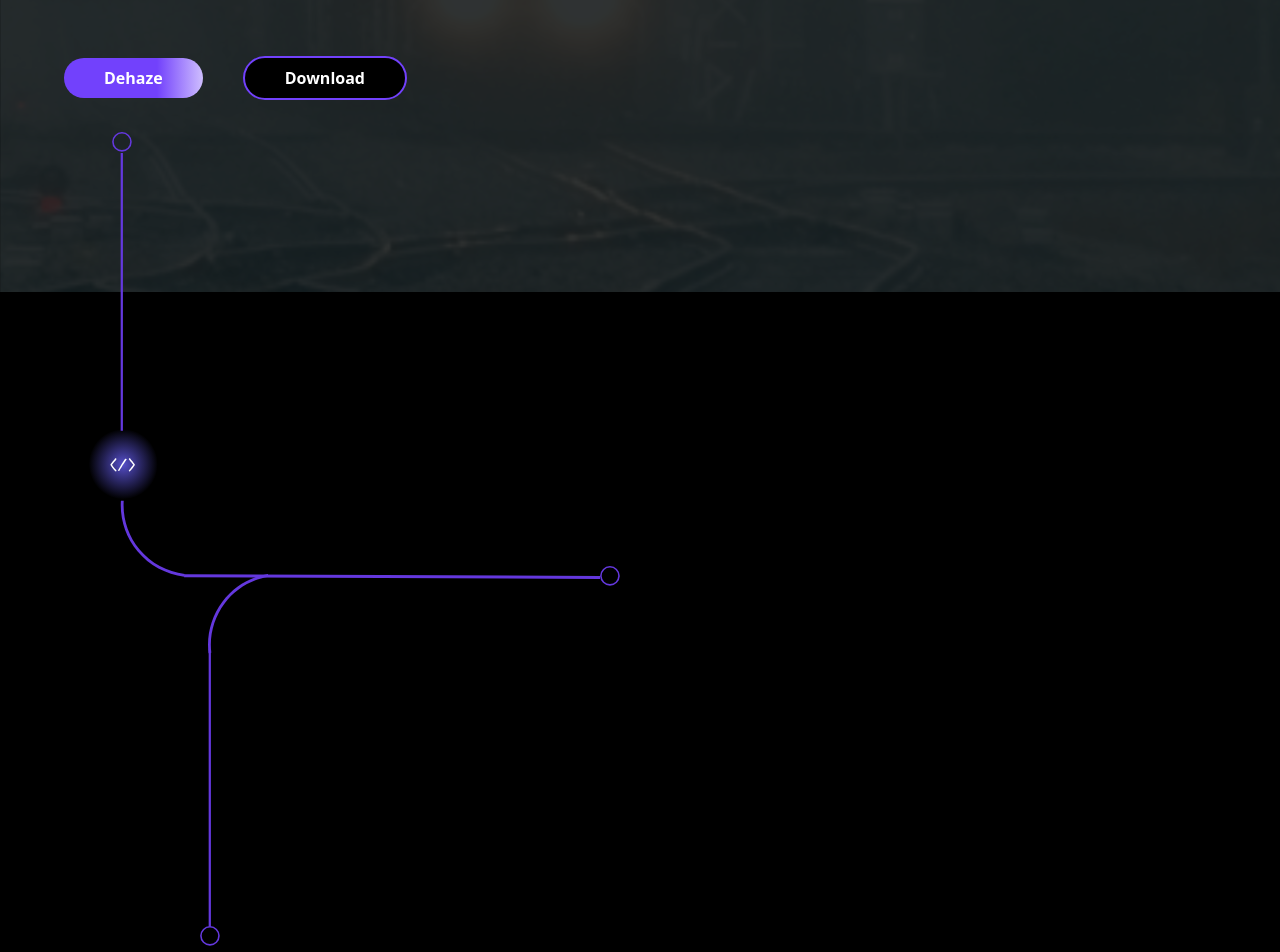
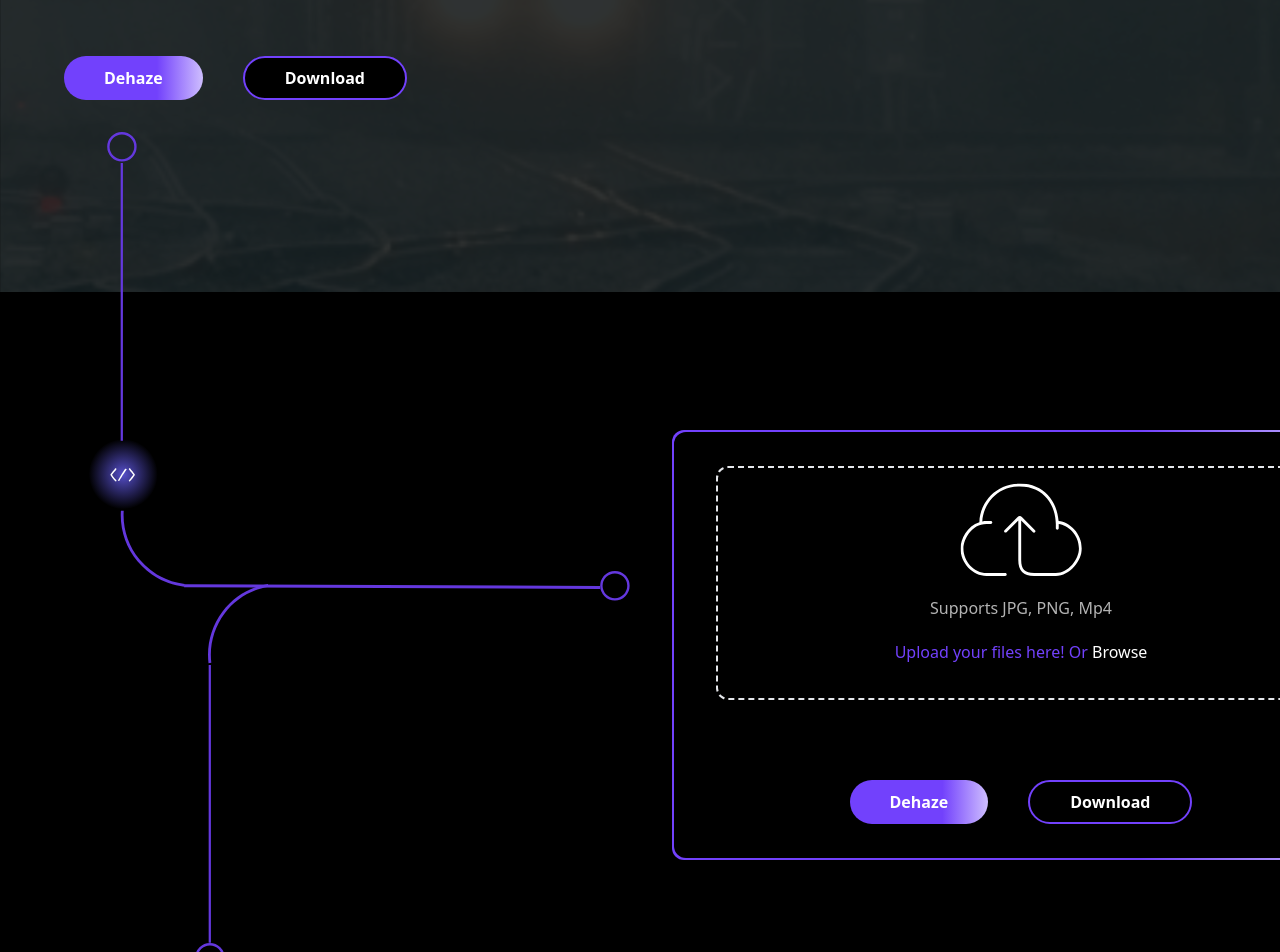
Before and after one commit to Sauhardya27/HazeXpert, a React (Vite) app in the folder hazexpert/: page / in a window 1280 px wide. Shown: the part 440-1392 px from the top of the page. Built offline with nearby package versions, Linux system fonts and the light colour scheme.

Commit message:
Upload finished

```diff
--- a/hazexpert/src/App.jsx
+++ b/hazexpert/src/App.jsx
@@ -1,5 +1,5 @@
 import styles from "./style";
-import { Navbar, Hero, Design } from "./components";
+import { Navbar, Hero, Design, Upload } from "./components";
 
 const App = () => (
   <div className="bg-black w-full overflow-hidden">
@@ -17,6 +17,8 @@ const App = () => (
       </div>
     </div>
     <Design />
+    <Upload />
+
   </div>
 );
 
--- a/hazexpert/src/assets/index.js
+++ b/hazexpert/src/assets/index.js
@@ -9,6 +9,7 @@ import Line2 from "./Line2.svg";
 import round1 from "./round1.svg";
 import round2 from "./round2.svg";
 import Gradient from "./Gradient.svg"
+import cloud from "./cloud.svg";
 /*import card from "./card.png";
 import coinbase from "./coinbase.png";
 import dropbox from "./dropbox.png";
@@ -27,4 +28,5 @@ export {
   round1,
   round2,
   Gradient,
+  cloud,
 };
--- a/hazexpert/src/components/Button.jsx
+++ b/hazexpert/src/components/Button.jsx
@@ -1,6 +1,6 @@
 const Button = () => (
-	<div className="mt-20 space-x-5 xs:space-x-10">
-		<button type="button" className={`bg-gradient-to-r from-purpleG to-whiteG text-white text-base font-semibold px-5 xs:px-10 py-2 rounded-full hover:scale-125 ease-out duration-300`}>Dehaze</button>
+	<div className="mt-5 xs:mt-20 xs:space-x-10 flex flex-col xs:flex-row">
+		<button type="button" className={`bg-gradient-to-r from-purpleG to-whiteG text-white text-base font-semibold px-5 xs:px-10 py-2 rounded-full hover:scale-125 ease-out duration-300 mb-5 xs:mb-0`}>Dehaze</button>
 
 		<button type="button" className={`bg-black border-purple border-2 text-white text-base font-semibold px-5 xs:px-10 py-2 rounded-full hover:scale-125 ease-out duration-300`}>Download</button>
 	</div>
--- a/hazexpert/src/components/Design.jsx
+++ b/hazexpert/src/components/Design.jsx
@@ -1,16 +1,16 @@
 import { circle, Line, Line2, round1, round2, Gradient } from "../assets";
 
 const Design = () => (
-	<div>
-      <img src={circle} alt="circle" className="w-[20px] h-[20px] relative bottom-40 left-28" />
+	<div className="sm:inline-block hidden">
+      <img src={circle} alt="circle" className="w-[30px] h-[30px] relative bottom-40 left-[6.7rem]" />
       <img src={Line} alt="line" className="h-[280px] relative left-[7.5rem] bottom-40" />
       <img src={Gradient} alt="gradient" className="w-[70px] relative bottom-[10.2rem] left-[5.5rem]" />
       <img src={round1} alt="round1" className="relative bottom-[10.2rem] left-[7.5rem]" />
       <img src={Line2} alt="line2" className="relative bottom-[10.4rem] left-[11.5rem]" />
-      <img src={circle} alt="circle" className="w-[20px] h-[20px] relative bottom-[11.2rem] left-[37.5rem]" />
-      <img src={round2} alt="round2" className="relative bottom-48 left-52" />
-      <img src={Line} alt="line" className="h-[280px] relative left-52 bottom-[12.4rem]" />
-      <img src={circle} alt="circle" className="w-[20px] h-[20px] relative bottom-[12.5rem] left-[12.5rem]" />
+      <img src={circle} alt="circle" className="w-[30px] h-[30px] relative bottom-[11.5rem] left-[37.5rem]" />
+      <img src={round2} alt="round2" className="relative bottom-[12.6rem] left-52" />
+      <img src={Line} alt="line" className="h-[280px] relative left-52 bottom-[12.6rem]" />
+      <img src={circle} alt="circle" className="w-[30px] h-[30px] relative bottom-[12.7rem] left-[12.2rem]" />
     </div>
   );
 
--- /dev/null
+++ b/hazexpert/src/components/Upload.jsx
@@ -0,0 +1,20 @@
+import Button from "./Button";
+import { cloud } from "../assets";
+
+const Upload = () => {
+	return (
+		<div className='w-[308px] h-[300px] xs:w-[513px] xs:h-[316px] sm:w-[698px] sm:h-[430px] bg-gradient-to-r from-purpleG to to-whiteG relative sm:left-[42rem] sm:bottom-[47rem] rounded-xl p-[2px] mt-10 xs:mt-0 mx-2 xs:mx-0'>
+			<div className="bg-black w-[100%] h-[100%] rounded-xl items-center justify-center flex flex-col pt-10 xs:pt-5 sm:pt-0">
+				<div className="w-[90%] py-6 xs:py-0 xs:w-[55%] xs:h-[33%] sm:w-[88%] sm:h-[55%] border-dashed border-purpleG border-2 rounded-xl items-center justify-center flex flex-col pt-5" >
+					<img src={cloud} alt="upload" className="w-[10%] sm:w-[20%] relative bottom-3 sm:bottom-5" />
+					<p className="text-dimWhite mb-0 sm:mb-5 xs:text-sm sm:text-base">Supports JPG, PNG, Mp4</p>
+					<p className="text-purple xs:text-sm sm:text-base">Upload your files here! Or <span className="text-white">Browse</span></p>
+				</div>
+				<Button />
+			</div>
+
+		</div>
+	)
+}
+
+export default Upload
--- a/hazexpert/src/components/index.js
+++ b/hazexpert/src/components/index.js
@@ -1,9 +1,11 @@
 import Navbar from "./Navbar";
 import Hero from "./Hero";
 import Design from "./Design";
+import Upload from "./Upload";
 
 export {
 	Navbar,
 	Hero,
 	Design,
+	Upload,
 };
--- a/hazexpert/tailwind.config.js
+++ b/hazexpert/tailwind.config.js
@@ -12,6 +12,7 @@ export default {
         purple: "rgba(114, 65, 252, 1)",
         purpleG: "rgba(114, 65, 252, 1)66.94%",
         whiteG: "rgba(225, 215, 255, 1)106.57%",
+        uStart: "",
       },
       fontFamily: {
         poppins: ["Poppins", "sans-serif"],
```
Also changed, not shown: hazexpert/src/assets/cloud.svg (added).
